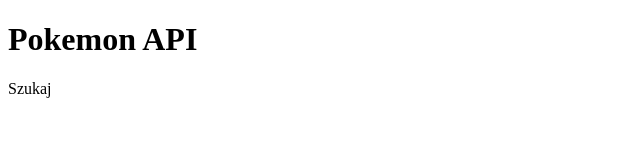
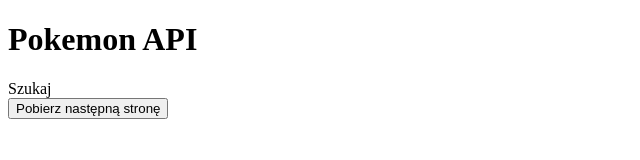
Before and after one commit to wachcio/samurajProgramowaniaPokemonAPI, a website: page index.html in a window 1280 px wide. Shown: the whole page, without its empty margins (0-640 px from the left). Drawn offline with nearby package versions, Linux system fonts and the light colour scheme; no server answers.

Commit message:
getDataFromAPI finish

```diff
--- a/index.html
+++ b/index.html
@@ -11,6 +11,9 @@
             <h1>Pokemon API</h1>
             <div class="search">Szukaj</div>
             <section class="cards"></section>
+            <button onclick="pokemon.getDataFromAPI()">
+                Pobierz następną stronę
+            </button>
         </main>
         <script src="https://unpkg.com/axios/dist/axios.min.js"></script>
         <script src="./js/index.js"></script>
--- a/js/index.js
+++ b/js/index.js
@@ -9,20 +9,22 @@
         // Variables
         this.state = {};
         this.downloadData = {};
-        this.currentPage = 1;
+        this.currentPage = 0;
         this.isLoading = false;
         this.initialize();
         this.getDataFromAPI();
     }
 
     initialize() {}
+
     getDataFromAPI() {
         this.isLoading = true;
 
         this.downloadData = axios
-            .get(`${this.URLCards}${this.currentPage}`)
+            .get(`${this.URLCards}${this.currentPage + 1}`)
             .then(({ data }) => {
                 console.log(data);
             });
+        this.currentPage++;
     }
 }
```
